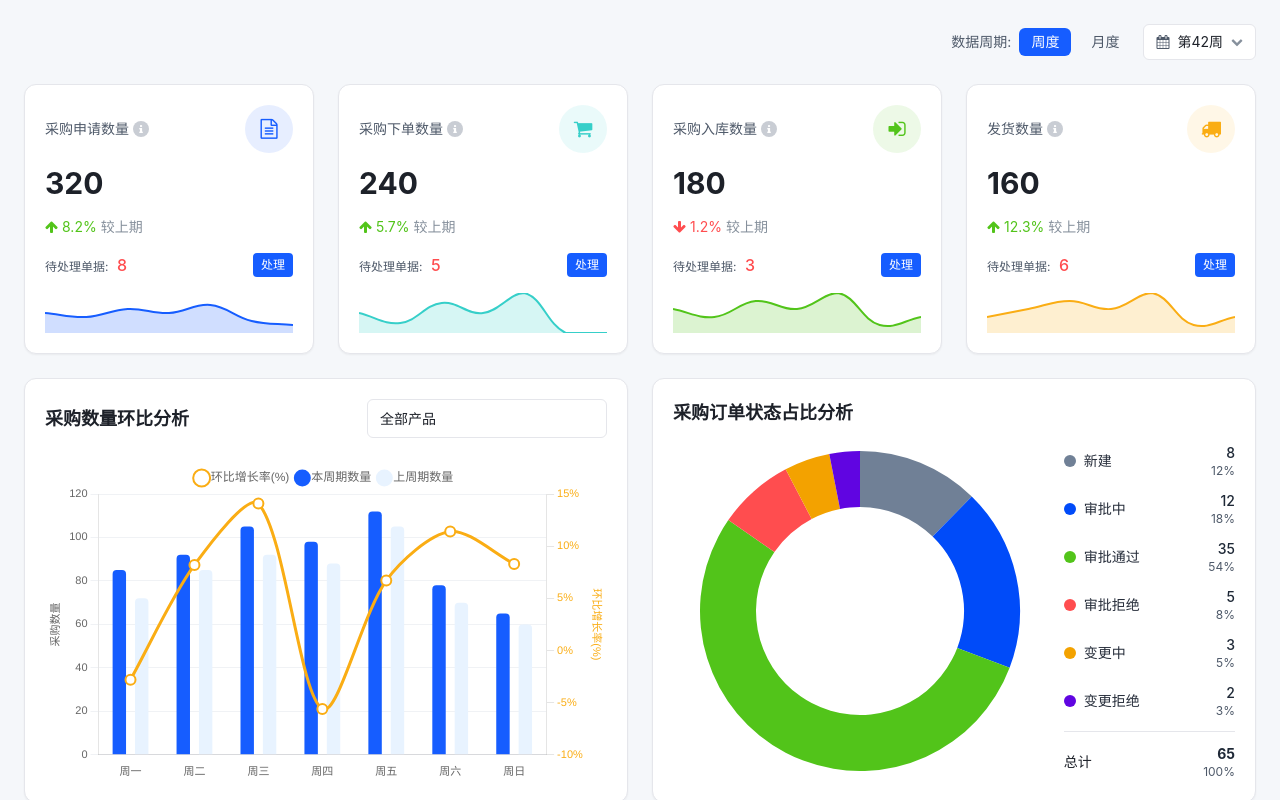
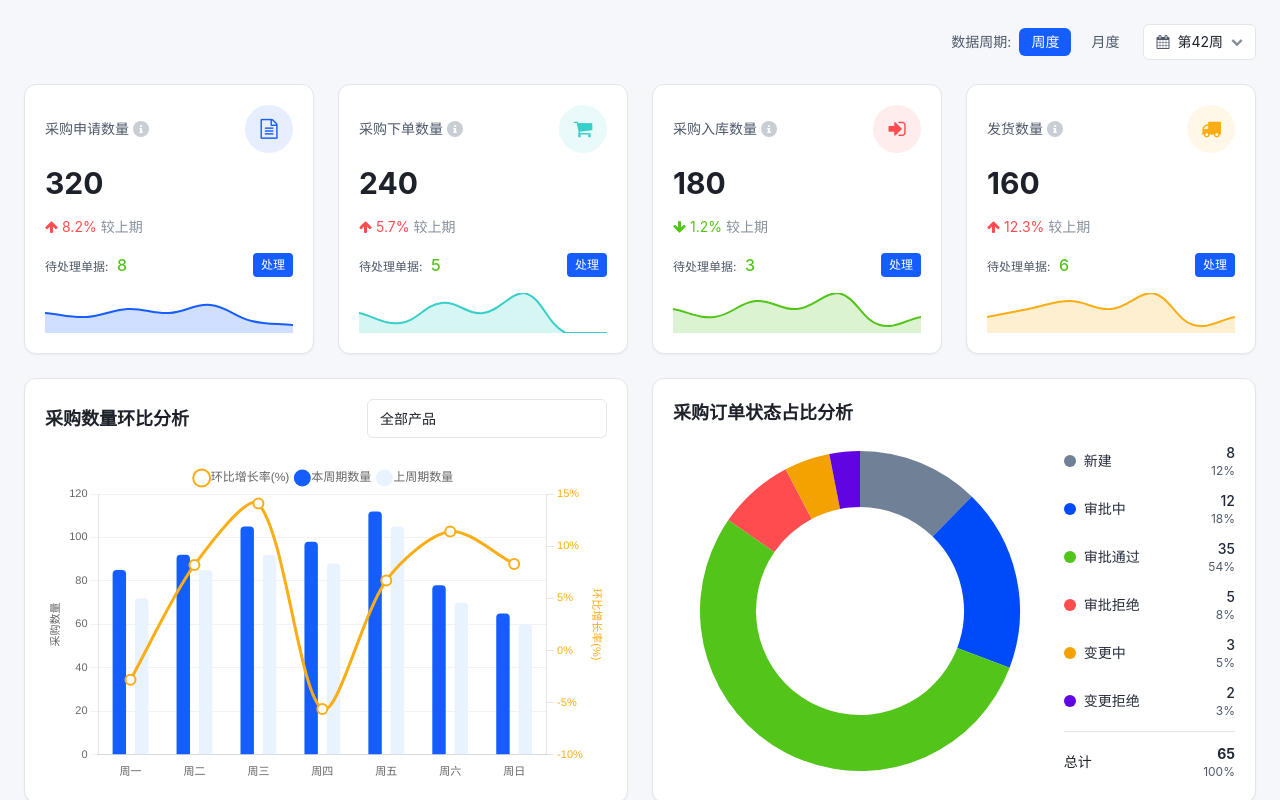
Before and after one commit to Rann0329/prototypea, a plain HTML site: page index.html in a window 1280 px wide. Drawn offline with nearby package versions, Linux system fonts and the light colour scheme.

Commit message:
Add files via upload

```diff
--- a/index.html
+++ b/index.html
@@ -16,9 +16,9 @@
           colors: {
             primary: '#165DFF',
             secondary: '#36CFC9',
-            success: '#52C41A',
+            success: '#FF4D4F',
             warning: '#FAAD14',
-            danger: '#FF4D4F',
+            danger: '#52C41A',
             info: '#722ED1',
             gray: {
               100: '#F5F7FA',
```
